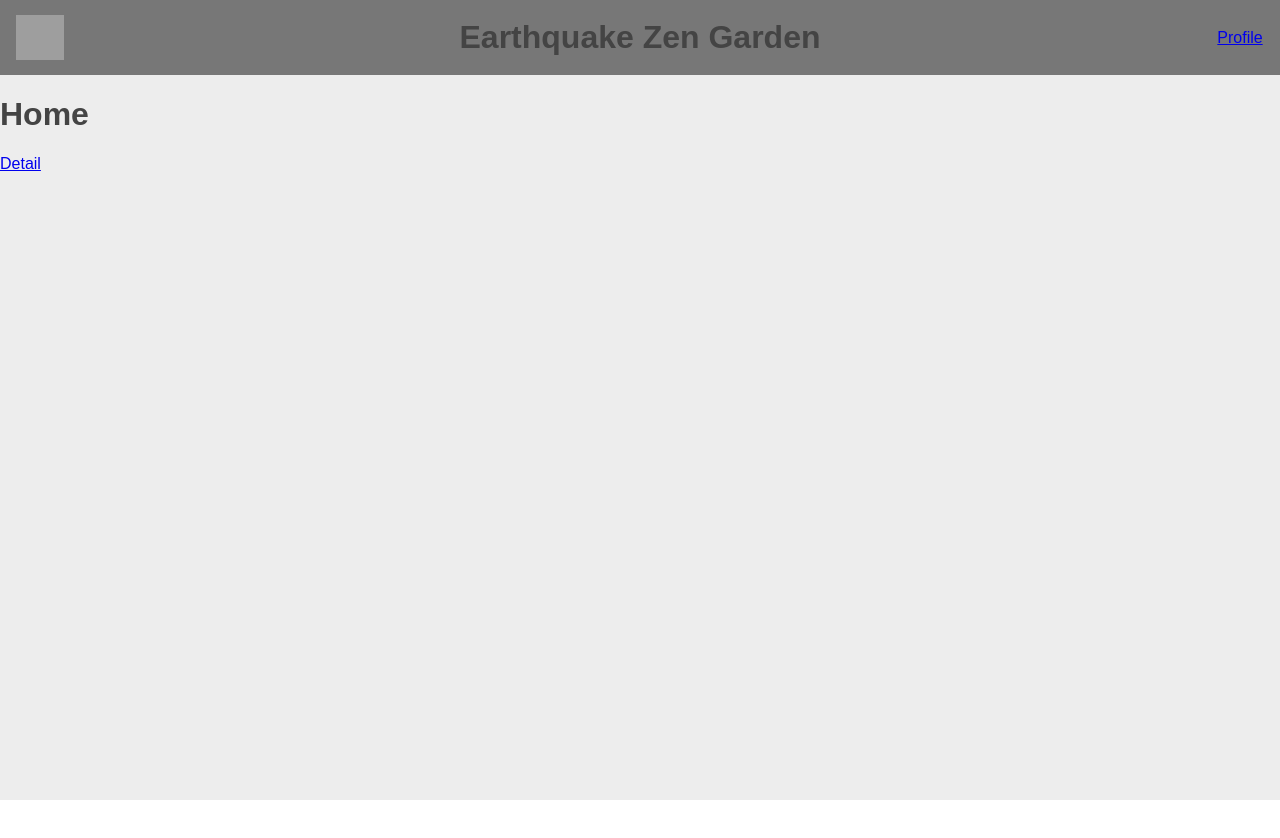
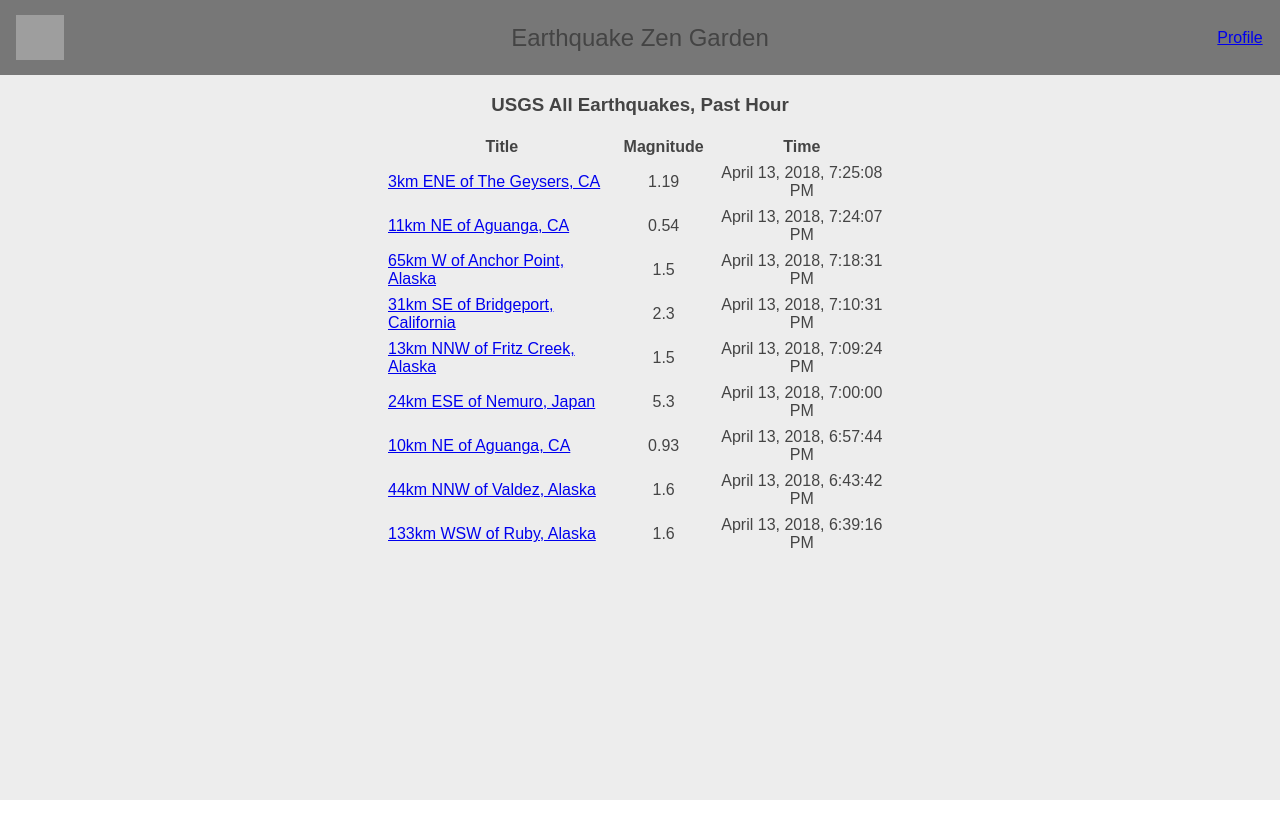
Before and after one commit to cerebrium/earthquakeZen, a React app: page / in a window 1280 px wide. Shown: the top 838 px of the page. Built offline with nearby package versions, Linux system fonts and the light colour scheme; grey boxes are pictures that could not be loaded.

Commit message:
updated the home and detail views

```diff
--- a/index.html
+++ b/index.html
@@ -2,7 +2,10 @@
 <html lang="en">
   <head>
     <meta charset="utf-8" />
-    <!-- <link rel="icon" href="%PUBLIC_URL%/favicon.ico" /> -->
+    <link
+      rel="icon"
+      href="https://upload.wikimedia.org/wikipedia/commons/thumb/7/74/Arenal_Volcano_07_2015_CRI_3828.jpg/1920px-Arenal_Volcano_07_2015_CRI_3828.jpg"
+    />
     <meta name="viewport" content="width=device-width, initial-scale=1" />
     <meta name="realtor.com interview take home" />
     <title>Earthquake Zen Garden</title>
--- a/src/App.tsx
+++ b/src/App.tsx
@@ -4,16 +4,21 @@ import { Home } from "./components/home";
 import { Profile } from "./components/profiles";
 import { Routes, Route } from "react-router-dom";
 import { Layout } from "./components/layout";
+import { DataParser } from "./context/EarthquakeContext";
+import { EarthquakeDetails } from "./components/detail/earthquakeDetails/EarthquakeDetails";
 
 const App = () => {
   return (
+    <DataParser>
       <Routes>
         <Route element={<Layout />}>
-        <Route path="/" element={<Home />} />
-        <Route path="/detail" element={<Detail />} />
-        <Route path="/profile" element={<Profile />} />
+          <Route index element={<Home />} />
+          <Route path="detail" element={<Detail />}>
+            <Route path=":id" element={<EarthquakeDetails />} />
+          </Route>
+          <Route path="profile" element={<Profile />} />
           <Route
-          path="/*"
+            path="*"
             element={
               <main style={{ padding: "1rem" }}>
                 <p>There's nothing here!</p>
@@ -22,6 +27,7 @@ const App = () => {
           />
         </Route>
       </Routes>
+    </DataParser>
   );
 };
 
--- a/src/components/detail/Detail.tsx
+++ b/src/components/detail/Detail.tsx
@@ -1,14 +1,11 @@
 import * as React from "react";
-// import { useParams } from "react-router-dom";
+import { Outlet } from "react-router-dom";
 
 const Detail: React.FC = () => {
-  // const { id } = useParams();
-
-  console.log("MADE IT TO THIS PAGE");
   return (
-    <div>
-      <h1>Detail: </h1>
-    </div>
+    <>
+      <Outlet />
+    </>
   );
 };
 
--- /dev/null
+++ b/src/components/detail/earthquakeDetails/EarthquakeDetails.css
@@ -0,0 +1,22 @@
+.detail-body {
+  display: flex;
+  flex-direction: column;
+  align-items: center;
+}
+
+.detail-body .table-container {
+  display: flex;
+  flex-direction: column;
+  justify-content: flex-start;
+  margin: 0 auto;
+}
+
+.detail-body .table-container .table {
+  border-collapse: collapse;
+}
+
+.detail-body .table-container .table tr,
+td {
+  padding: 4px 4px 4px 0px;
+  text-align: left;
+}
--- /dev/null
+++ b/src/components/detail/earthquakeDetails/EarthquakeDetails.tsx
@@ -0,0 +1,72 @@
+import React, { useEffect, useMemo } from "react";
+import { useParams } from "react-router-dom";
+import { useDataProvider } from "../../../context/EarthquakeContext";
+import { formatDate } from "../../../utils";
+import "./EarthquakeDetails.css";
+
+export const EarthquakeDetails: React.FC = () => {
+  const { id } = useParams();
+  const [findElement, { activeFeature }] = useDataProvider();
+
+  useEffect(() => {
+    if (id) {
+      findElement(id);
+    }
+  }, [id]);
+
+  const feature = useMemo(() => {
+    if (activeFeature) {
+      return (
+        <table>
+          <tbody>
+            <tr>
+              <td>
+                <strong>Title</strong>
+              </td>
+              <td>{activeFeature.properties.title}</td>
+            </tr>
+            <tr>
+              <td>
+                <strong>Magnitude</strong>
+              </td>
+              <td>{activeFeature.properties.mag}</td>
+            </tr>
+            <tr>
+              <td>
+                <strong>Time</strong>
+              </td>
+              <td>{formatDate(new Date(activeFeature.properties.time))}</td>
+            </tr>
+            <tr>
+              <td>
+                <strong>Status</strong>
+              </td>
+              <td>{activeFeature.properties.status}</td>
+            </tr>
+            <tr>
+              <td>
+                <strong>Tsunami</strong>
+              </td>
+              <td>{activeFeature.properties.tsunami}</td>
+            </tr>
+            <tr>
+              <td>
+                <strong>Type</strong>
+              </td>
+              <td>{activeFeature.properties.type}</td>
+            </tr>
+          </tbody>
+        </table>
+      );
+    }
+  }, [activeFeature]);
+
+  return (
+    <div className="detail-body">
+      <div className="table-container">
+        <h3>{activeFeature ? activeFeature.properties.title : "searching"}</h3>
+        {feature}
+      </div>
+    </div>
+  );
+};
--- /dev/null
+++ b/src/components/home/Home.css
@@ -0,0 +1,28 @@
+.home-container {
+  text-align: center;
+}
+
+.home-container .table-container {
+  display: flex;
+  flex-direction: column;
+  width: 40%;
+  margin: 0 auto;
+}
+
+.home-container .table {
+  width: 100%;
+  border-collapse: collapse;
+}
+
+.home-container .table th,
+.table td {
+  padding: 4px;
+}
+
+.home-container .table td:first-of-type {
+  text-align: left;
+}
+
+.home-container .table td {
+  text-align: center;
+}
--- a/src/components/home/Home.tsx
+++ b/src/components/home/Home.tsx
@@ -1,12 +1,47 @@
-import * as React from "react";
+import React, { useMemo } from "react";
 import { Link } from "react-router-dom";
+import { useDataProvider } from "../../context/EarthquakeContext";
+import "./Home.css";
+import { formatDate } from "../../utils";
 
 const Home: React.FC = () => {
+  const [_, { features, activeFeature }] = useDataProvider();
+
+  const sortedFeatures = useMemo(() => {
+    if (features?.length) {
+      return features.map((feature, idx) => {
+        let eventDate = new Date(feature.properties.time);
+        return (
+          <tr>
+            <td>
+              <Link to={`/detail/${feature.id}`}>
+                {feature.properties.place}
+              </Link>
+            </td>
+            <td>{feature.properties.mag}</td>
+            <td>{formatDate(eventDate)}</td>
+          </tr>
+        );
+      });
+    }
+  }, [features]);
+
   return (
-    <div className="main">
-      <h1>Home</h1>
-      <Link to="/detail">Detail</Link>
-    </div>
+    <section className="home-container">
+      <h3>USGS All Earthquakes, Past Hour</h3>
+      <section className="table-container">
+        <table className="table">
+          <thead>
+            <tr>
+              <th>Title</th>
+              <th>Magnitude</th>
+              <th>Time</th>
+            </tr>
+          </thead>
+          <tbody>{sortedFeatures}</tbody>
+        </table>
+      </section>
+    </section>
   );
 };
 
--- a/src/components/nav/Nav.css
+++ b/src/components/nav/Nav.css
@@ -29,6 +29,7 @@
   display: flex;
   justify-content: center;
   align-items: center;
+  font-size: x-large;
 }
 
 .nav .profile-link {
--- a/src/components/nav/Nav.tsx
+++ b/src/components/nav/Nav.tsx
@@ -2,17 +2,10 @@ import React from "react";
 import { Link } from "react-router-dom";
 import "./Nav.css";
 
-// site: {
-//   title: "Earthquake Zen Garden",
-//   heroImage:
-//     "https://upload.wikimedia.org/wikipedia/commons/thumb/7/74/Arenal_Volcano_07_2015_CRI_3828.jpg/1920px-Arenal_Volcano_07_2015_CRI_3828.jpg",
-//   logoImage: "https://www.realtor.com/realtor-com.png",
-// },
-
 const Nav: React.FC = () => {
   return (
-    <div className="nav">
-      <div className="logo-container">
+    <nav className="nav">
+      <section className="logo-container">
         <Link to="/" className="logo-link">
           {" "}
           <img
@@ -21,12 +14,12 @@ const Nav: React.FC = () => {
             className="nav-logo"
           />
         </Link>
-      </div>
-      <h1 className="title">Earthquake Zen Garden</h1>
-      <div className="profile-link">
+      </section>
+      <title className="title">Earthquake Zen Garden</title>
+      <section className="profile-link">
         <Link to="/profile">Profile</Link>
-      </div>
-    </div>
+      </section>
+    </nav>
   );
 };
 
--- a/src/context/EarthquakeContext.tsx
+++ b/src/context/EarthquakeContext.tsx
@@ -393,7 +393,9 @@ type DataResult = [
   }
 ];
 
-const DataContext = React.createContext<DataResult | undefined>(undefined);
+export const DataContext = React.createContext<DataResult | undefined>(
+  undefined
+);
 
 export const DataParser: React.FC<any> = ({ children }) => {
   const [features, setFeatures] = useState<any>();
@@ -402,16 +404,21 @@ export const DataParser: React.FC<any> = ({ children }) => {
 
   useEffect(() => {
     setFeatures(baseData.features);
-    let tempMappedFeatures = {};
+    let tempMappedFeatures: any = {};
     baseData.features.forEach((feature) => {
-      if (!mappedFeatures[feature.id]) {
-        mappedFeatures[feature.id] = feature;
+      if (!tempMappedFeatures[feature.id]) {
+        tempMappedFeatures[feature.id] = feature;
       }
     });
     setMappedFeatures(tempMappedFeatures);
   }, []);
 
-  const findElement = (elementId: string) => {};
+  const findElement = (elementId: string) => {
+    const feature = mappedFeatures[elementId];
+    if (feature) {
+      setActiveFeature(feature);
+    }
+  };
 
   return (
     <DataContext.Provider value={[findElement, { features, activeFeature }]}>
--- /dev/null
+++ b/src/utils/index.ts
@@ -0,0 +1,21 @@
+export const formatDate = (date: Date) => {
+  const monthNames = [
+    "January",
+    "February",
+    "March",
+    "April",
+    "May",
+    "June",
+    "July",
+    "August",
+    "September",
+    "October",
+    "November",
+    "December",
+  ];
+  const day = date.getDate();
+  const monthIndex = date.getMonth();
+  const year = date.getFullYear();
+  const time = date.toLocaleTimeString();
+  return `${monthNames[monthIndex]} ${day}, ${year}, ${time}`;
+};
```
Lines whose indentation alone changed are shown as unchanged.
